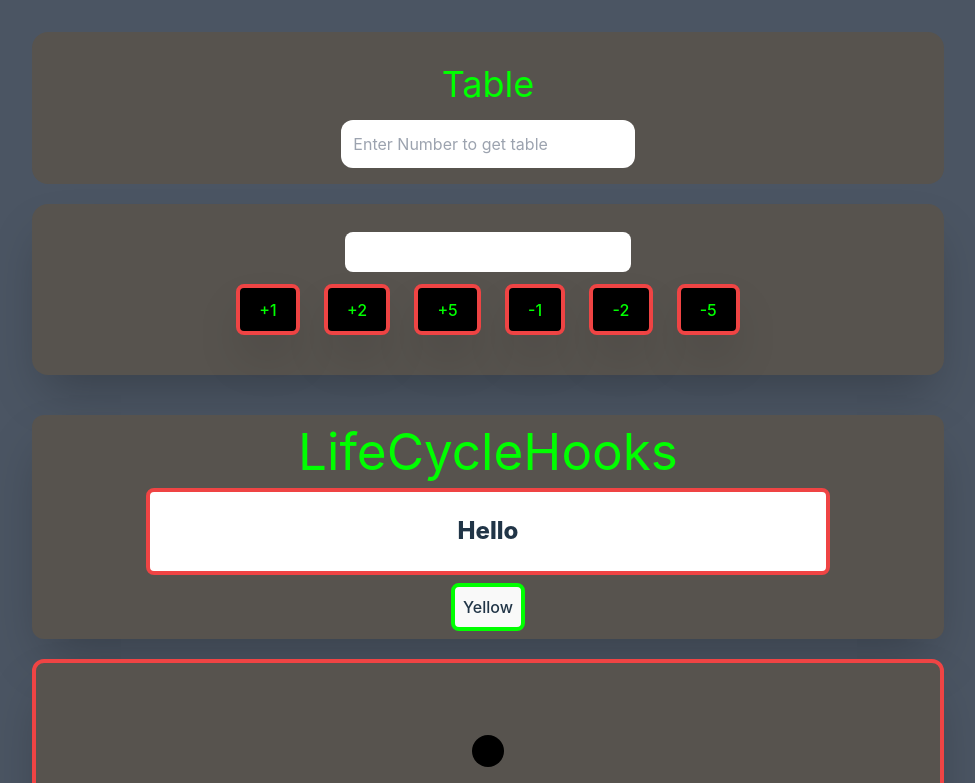
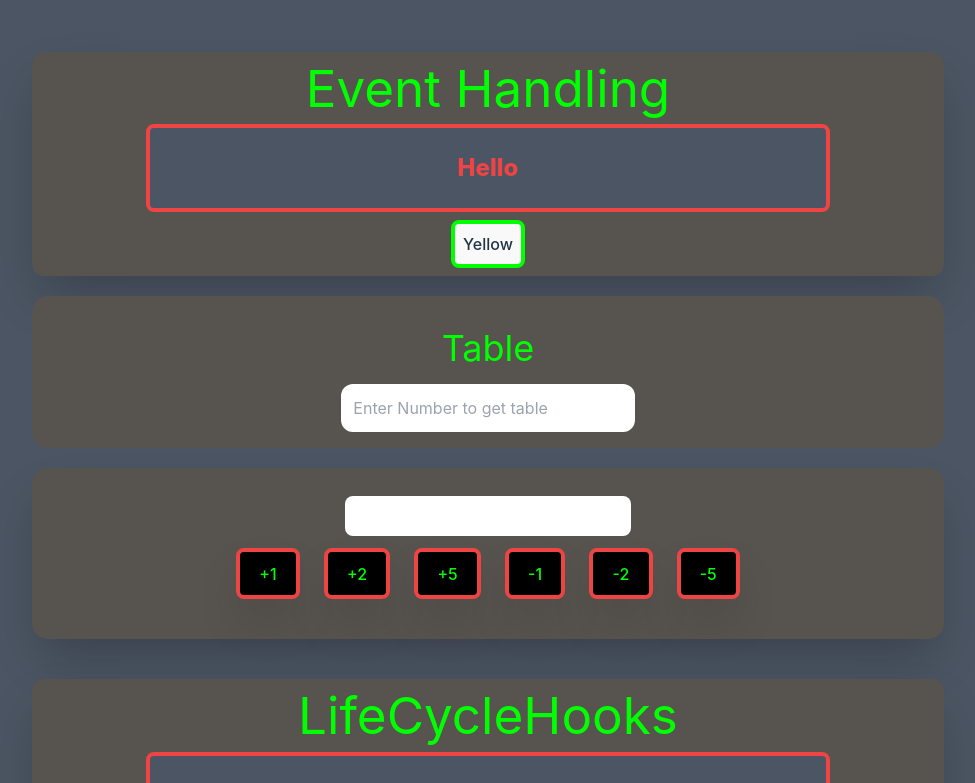
Before and after one commit to palashkumar1508/Vue-Practiice1, a Vue app: page / in a window 1280 px wide. Shown: the top 783 px of the page, without its empty margins (152-1127 px from the left). Built offline with nearby package versions, Linux system fonts and the light colour scheme.

Commit message:
Event handling Completed

```diff
--- /dev/null
+++ b/src/components/EventHandling.vue
@@ -0,0 +1,25 @@
+<template>
+    <div class="bg-stone-600 w-3/4 rounded-xl h-56 flex flex-col justify-center items-center m-5 shadow-2xl">
+    <h1 class="p-2 sm:w-1/4 md:w-2/3 text-[#00FF00] ">Event Handling</h1>
+        <div :class="{yellow:yl}" class="w-3/4 bg-gray-600 border-red-500 border-4 rounded-lg text-red-500 flex justify-center items-center font-extrabold text-2xl h-24">Hello</div>
+        <button class="p-2 m-2 border-4 border-[#00FF00]" @click.ctrl="yl=!yl">Yellow</button>
+    </div>
+
+
+</template>
+
+<script setup>
+import { ref } from "vue";
+
+let yl = ref(false)
+
+
+
+</script>
+
+<style>
+.yellow{
+    @apply bg-yellow-400
+}
+
+</style>
--- a/src/components/HelloWorld.vue
+++ b/src/components/HelloWorld.vue
@@ -1,5 +1,6 @@
 
 <template>
+  <EventHandling/>
   <ListRendering/>
   <Watchers/>
   <LifeCycleHooks/>
@@ -22,6 +23,7 @@
 </template>
 
 <script setup>
+import EventHandling from './EventHandling.vue';
 import ListRendering from './ListRendering.vue';
 import Watchers from './Watchers.vue'
 import LifeCycleHooks from './LifeCycleHooks.vue';
--- a/src/components/LifeCycleHooks.vue
+++ b/src/components/LifeCycleHooks.vue
@@ -2,8 +2,8 @@
 
     <div class="bg-stone-600 w-3/4 rounded-xl h-56 flex flex-col justify-center items-center m-5 shadow-2xl">
     <h1 class="p-2 sm:w-1/4 md:w-2/3 text-[#00FF00] ">LifeCycleHooks</h1>
-        <div :class="{yellow:yl}" class="w-3/4 border-red-500 border-4 rounded-lg bg-white flex justify-center items-center font-extrabold text-2xl h-24">Hello</div>
-        <button class="p-2 m-2 border-4 border-[#00FF00]" @click="yl=!yl">Yellow</button>
+        <div :class="{yellow:yl}" class="w-3/4 border-red-500 border-4 rounded-lg bg-gray-600 text-red-500 flex justify-center items-center font-extrabold text-2xl h-24">Hello</div>
+        <button class="p-2 m-2 border-4 border-[#00FF00]" @click.alt.exact="yl=!yl">Yellow</button>
     </div>
 
 </template>
```
